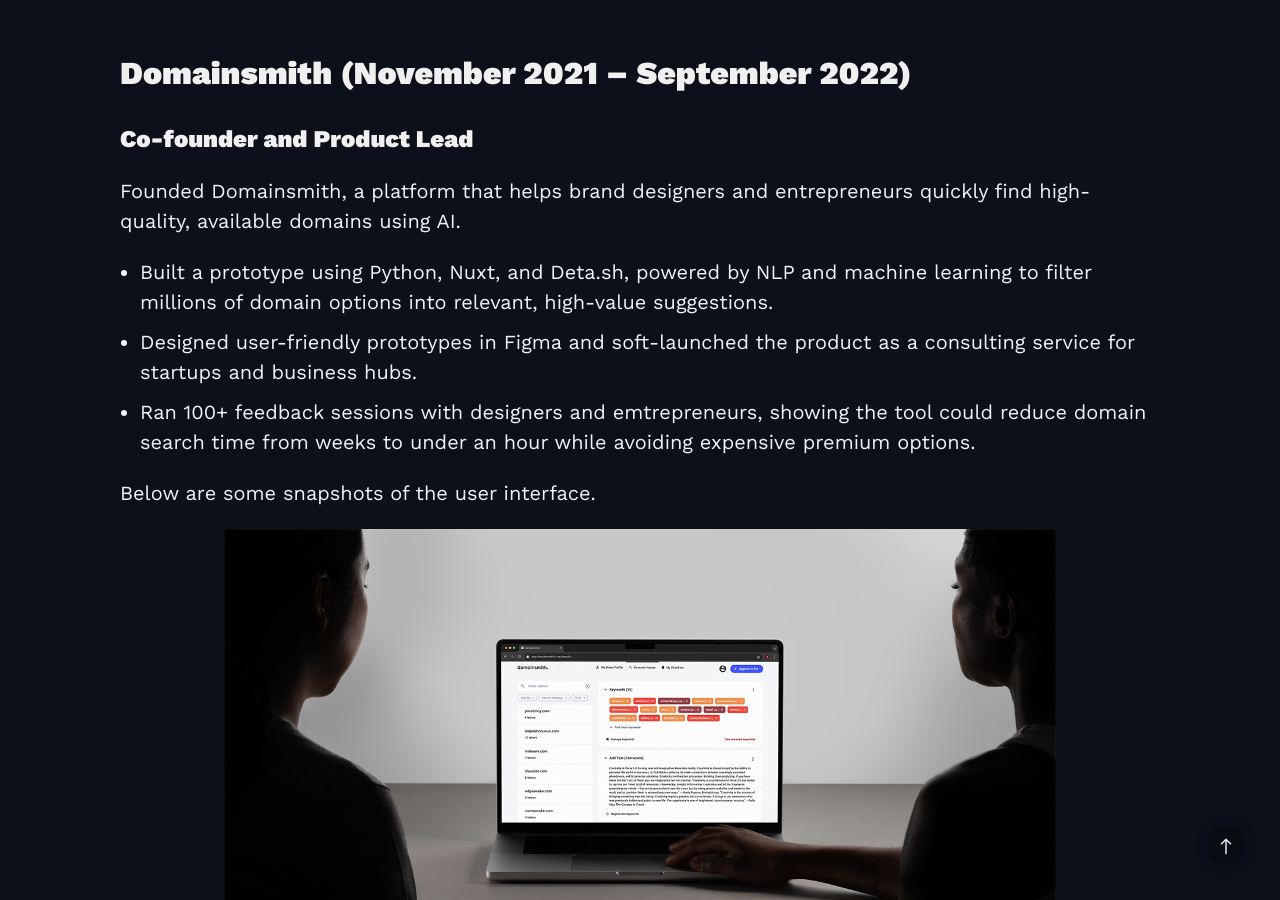
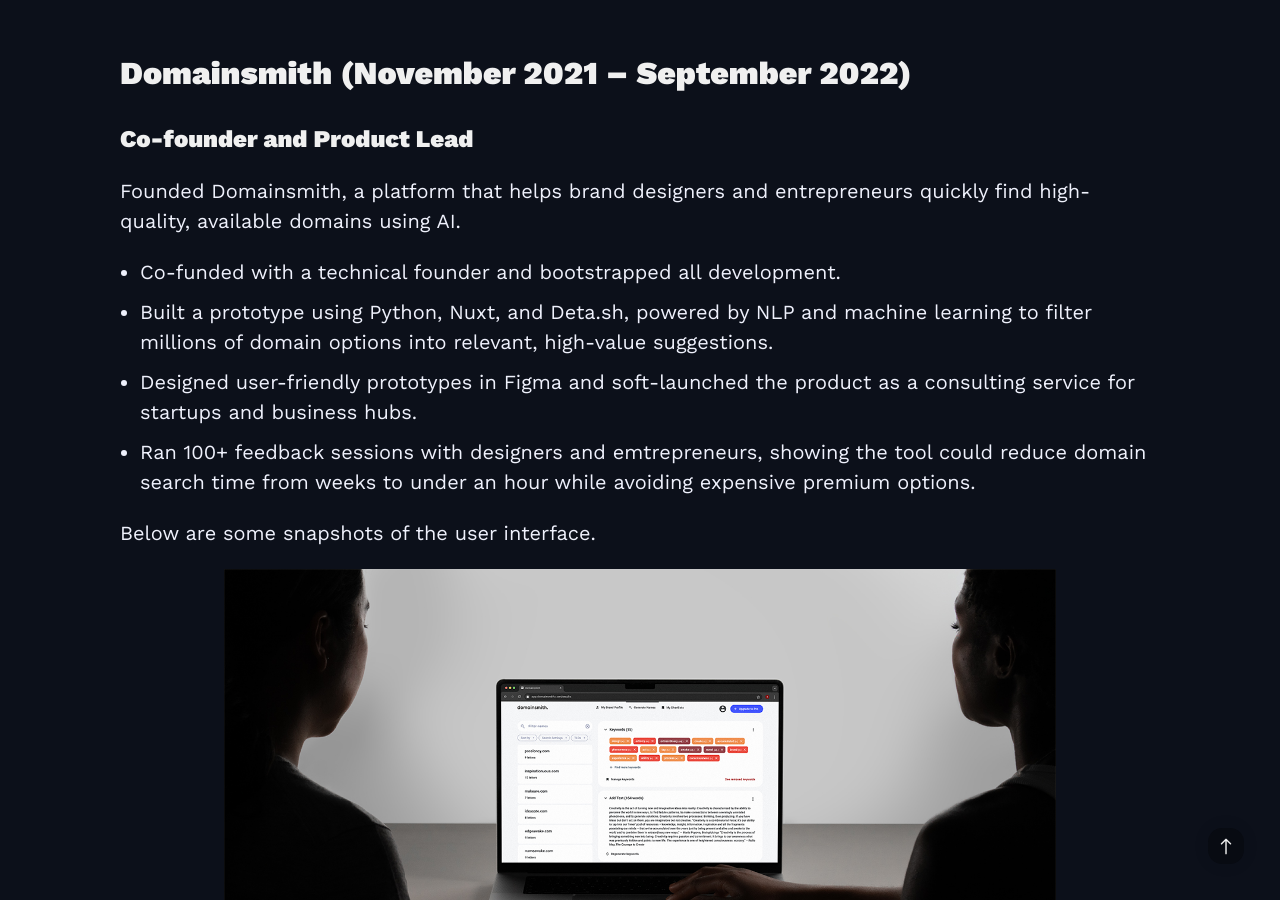
Before and after one commit to mkishi1221/mkishi1221.github.io, a Jekyll site: the page built from index.html, in a window 1280 px wide and 900 px high, scrolled down 7278 px. Built offline with Jekyll 4.4.1, drawn with Linux system fonts in a browser that asks for light colours; nearby versions of some CDN libraries.

Commit message:
Updated CV entry

```diff
--- a/_includes/cv.md
+++ b/_includes/cv.md
@@ -91,6 +91,7 @@ SpaceforU was [featured in a Falmouth University article](https://www.falmouth.a
 
 Founded Domainsmith, a platform that helps brand designers and entrepreneurs quickly find high-quality, available domains using AI.
 
+- Co-funded with a technical founder and bootstrapped all development.
 - Built a prototype using Python, Nuxt, and Deta.sh, powered by NLP and machine learning to filter millions of domain options into relevant, high-value suggestions.
 - Designed user-friendly prototypes in Figma and soft-launched the product as a consulting service for startups and business hubs.
 - Ran 100+ feedback sessions with designers and emtrepreneurs, showing the tool could reduce domain search time from weeks to under an hour while avoiding expensive premium options.
```
Also changed, not shown: 1 other file.
